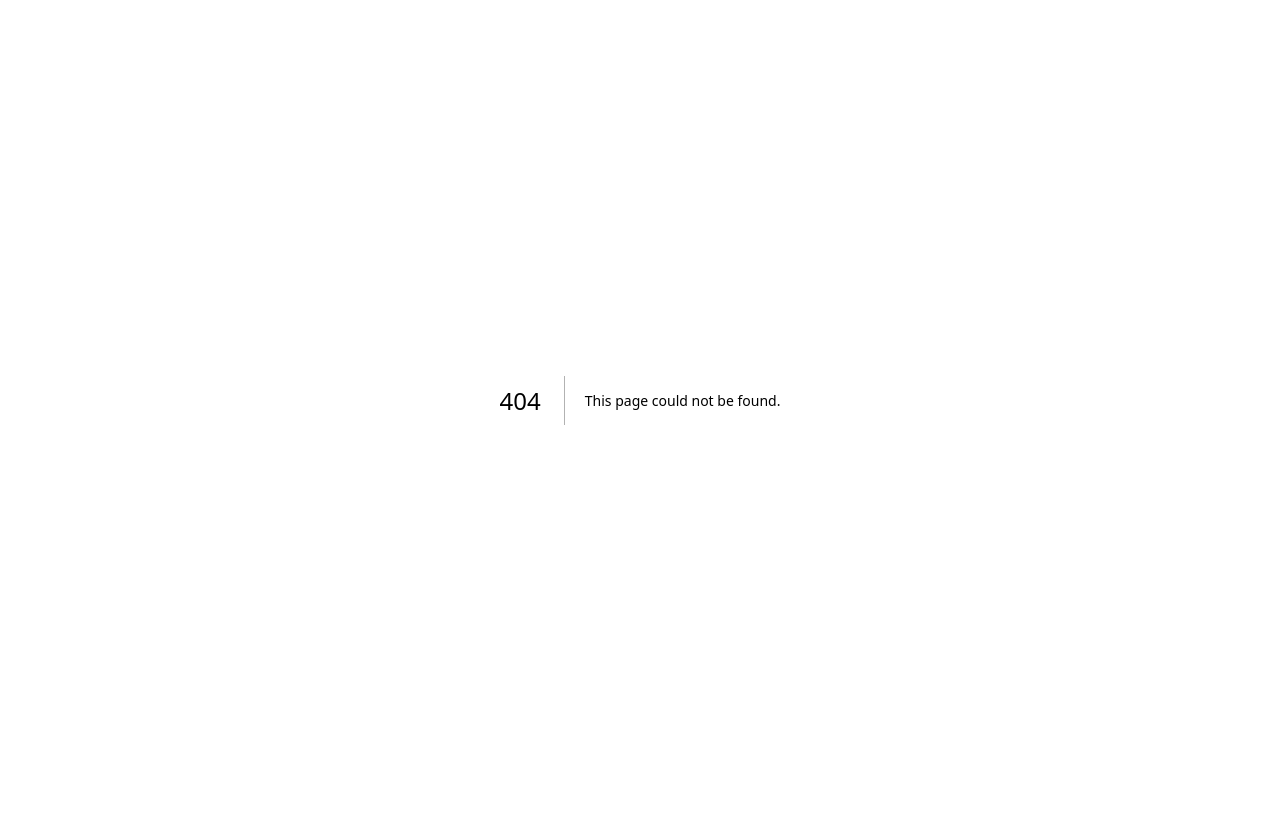
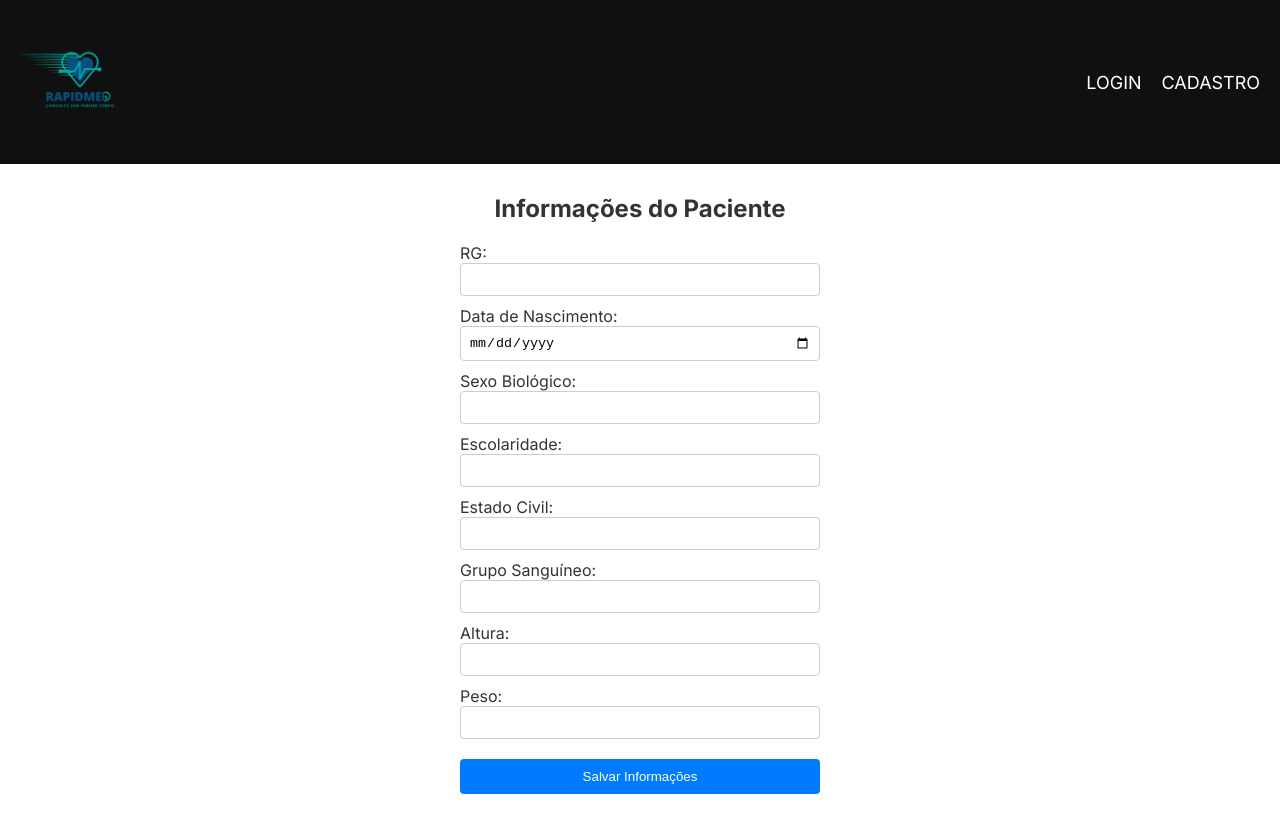
Before and after one commit to vcamargo04/global-solution2, a Next.js app: page /informacoesPaciente in a window 1280 px wide. Before the commit this address had no page. Built offline with nearby package versions, Linux system fonts and the light colour scheme.

Commit message:
Adicionado uma Imagem para a página Not-Found e adicionado  a página informações do paciente.

```diff
--- /dev/null
+++ b/src/app/informacoesPaciente/page.jsx
@@ -0,0 +1,92 @@
+"use client";
+import { useState } from 'react';
+import Link from 'next/link';
+import styles from '../../styles/informacoesPaciente.module.css';
+import Cabecalho from '../../components/Cabecalho/Cabecalho';
+
+const InformacoesPaciente = () => {
+  const [rg, setRg] = useState('');
+  const [dataNascimento, setDataNascimento] = useState('');
+  const [sexoBiologico, setSexoBiologico] = useState('');
+  const [escolaridade, setEscolaridade] = useState('');
+  const [estadoCivil, setEstadoCivil] = useState('');
+  const [grupoSanguineo, setGrupoSanguineo] = useState('');
+  const [altura, setAltura] = useState('');
+  const [peso, setPeso] = useState('');
+  const [erro, setErro] = useState('');
+  const [salvoComSucesso, setSalvoComSucesso] = useState(false);
+
+  const handleSubmit = () => {
+    if (
+      rg.length > 9 ||
+      rg.trim() === '' ||
+      !dataNascimento ||
+      sexoBiologico.trim() === '' ||
+      escolaridade.trim() === '' ||
+      estadoCivil.trim() === '' ||
+      grupoSanguineo.trim() === '' ||
+      altura.trim() === '' ||
+      peso.trim() === ''
+    ) {
+      setErro('Por favor, preencha todos os campos corretamente.');
+      return;
+    }
+
+    // Adicione a lógica para salvar no localStorage se necessário
+
+    setSalvoComSucesso(true);
+  };
+
+  return (
+    <main>
+      <Cabecalho />
+      <div className={styles.container}>
+        <h1 className={styles.title}>Informações do Paciente</h1>
+        {erro && <p className={styles.error}>{erro}</p>}
+        {salvoComSucesso && <p className={styles.success}>Informações salvas com sucesso!</p>}
+        <label>
+          RG:
+          <input type="text" value={rg} onChange={(e) => setRg(e.target.value)} className={styles.input} />
+        </label>
+        <label>
+          Data de Nascimento:
+          <input type="date" value={dataNascimento} onChange={(e) => setDataNascimento(e.target.value)} className={styles.input} />
+        </label>
+        <label>
+          Sexo Biológico:
+          <input type="text" value={sexoBiologico} onChange={(e) => setSexoBiologico(e.target.value)} className={styles.input} />
+        </label>
+        <label>
+          Escolaridade:
+          <input type="text" value={escolaridade} onChange={(e) => setEscolaridade(e.target.value)} className={styles.input} />
+        </label>
+        <label>
+          Estado Civil:
+          <input type="text" value={estadoCivil} onChange={(e) => setEstadoCivil(e.target.value)} className={styles.input} />
+        </label>
+        <label>
+          Grupo Sanguíneo:
+          <input type="text" value={grupoSanguineo} onChange={(e) => setGrupoSanguineo(e.target.value)} className={styles.input} />
+        </label>
+        <label>
+          Altura:
+          <input type="text" value={altura} onChange={(e) => setAltura(e.target.value)} className={styles.input} />
+        </label>
+        <label>
+          Peso:
+          <input type="text" value={peso} onChange={(e) => setPeso(e.target.value)} className={styles.input} />
+        </label>
+        <button className={styles.button} onClick={handleSubmit}>
+          Salvar Informações
+        </button>
+        {salvoComSucesso && (
+          <Link href="/agendarConsulta">
+            <button className={styles.button}>Ir para Agendar Consulta</button>
+          </Link>
+        )}
+      </div>
+    </main>
+  );
+};
+
+export default InformacoesPaciente;
```
Also changed, not shown: public/Error404.png (added).
